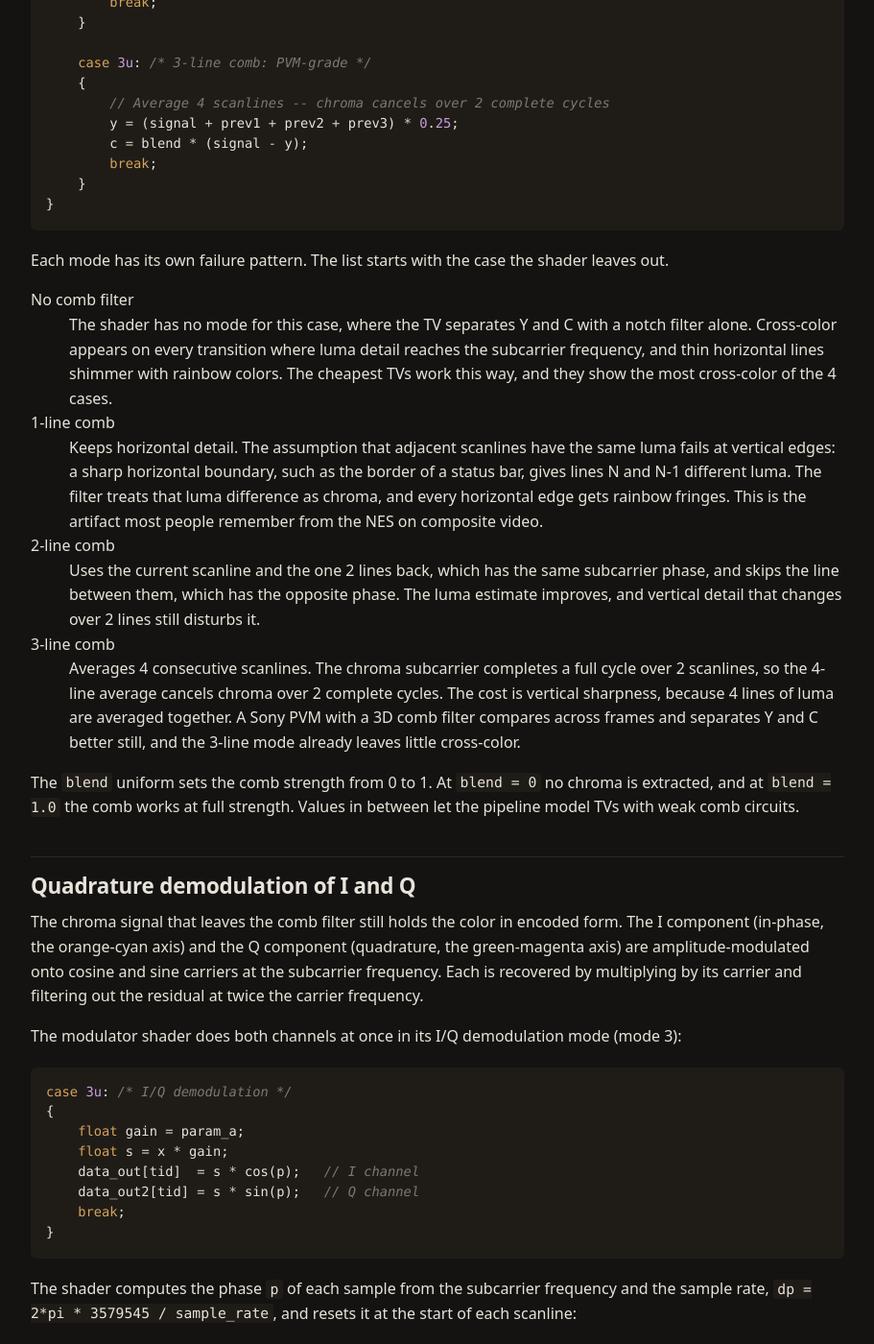
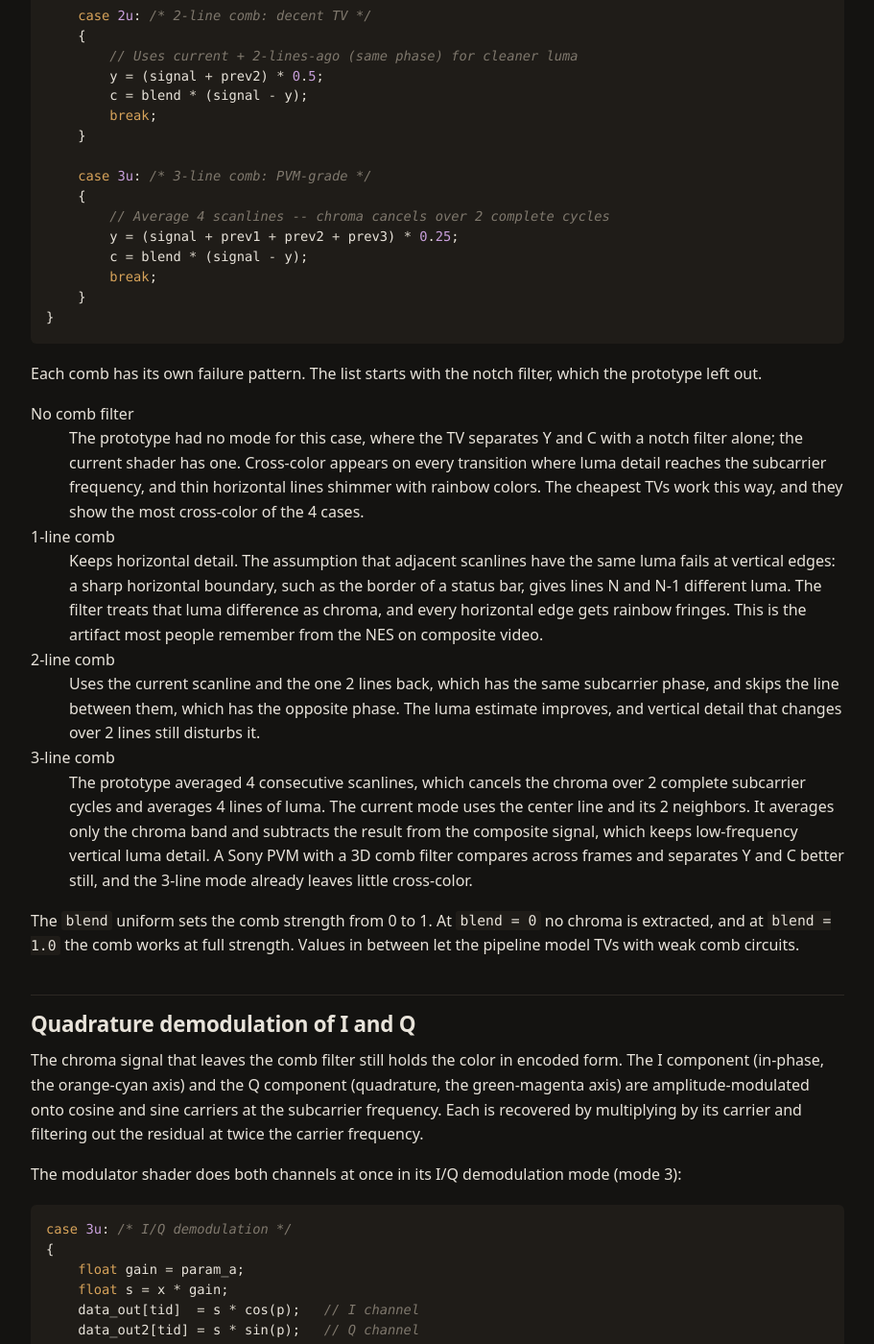
Before and after one commit to yaglo/mynes-web, a Jekyll site: the page built from _posts/2026-09-19-separating-colors.md, in a window 1280 px wide and 1400 px high, scrolled down 1369 px. Shown: the whole window at 96% size, without its empty margins (184-1095 px from the left). Built offline with Jekyll 4.4.1, drawn with Linux system fonts in a browser that asks for light colours; some of the changed text lies outside the part shown.

Commit message:
Mark Part 5's shader code as the prototype and cut its filler section
The post described the prototype's comb modes as the current shader:
the 3-line comb that averaged 4 scanlines is now the center line and
its 2 neighbors, and a notch mode exists. A dated line at the top lists
the current modes, and the 3-line entry says what changed. The mode
count now matches the code it quotes. The section on radio signal
processing held no MyNES fact and ended on a from-waveform-to-screen
sweep.

````diff
--- a/_posts/2026-09-19-separating-colors.md
+++ b/_posts/2026-09-19-separating-colors.md
@@ -9,6 +9,8 @@
 description: "Stages 6 and 7 of the MyNES GPU pipeline: the comb filter modes, I/Q demodulation, chroma bandwidth and dot crawl."
 source: "docs/blog/05-separating-colors.md"
 ---
+
+Updated 2026-09-23: the shader code in this post is from the prototype. The current shader has a horizontal notch, a 2-line (1H) comb, an adaptive 3-line comb, a 3-line (2H) comb and a bypass, and its 3-line comb uses the center line and its 2 neighbors.
 
 [Part 4]({{ '/blog/fourteen-stages/' | relative_url }}) listed the 14 stages of the GPU pipeline, and this part covers stages 6 and 7. They separate luma from chroma, demodulate the chroma and limit its bandwidth. These 2 stages produce most of the artifacts people associate with "the NES look".
 
@@ -29,7 +31,7 @@
 
 ## Comb filter modes in the shader
 
-The shader implements 4 modes, each modeling a different class of TV hardware:
+The prototype shader had 4 modes, a bypass for S-Video and 3 comb filters, each modeling a different class of TV hardware:
 
 ```glsl
 switch (mode) {
@@ -65,10 +67,10 @@
 }
 ```
 
-Each mode has its own failure pattern. The list starts with the case the shader leaves out.
+Each comb has its own failure pattern. The list starts with the notch filter, which the prototype left out.
 
 No comb filter
-: The shader has no mode for this case, where the TV separates Y and C with a notch filter alone. Cross-color appears on every transition where luma detail reaches the subcarrier frequency, and thin horizontal lines shimmer with rainbow colors. The cheapest TVs work this way, and they show the most cross-color of the 4 cases.
+: The prototype had no mode for this case, where the TV separates Y and C with a notch filter alone; the current shader has one. Cross-color appears on every transition where luma detail reaches the subcarrier frequency, and thin horizontal lines shimmer with rainbow colors. The cheapest TVs work this way, and they show the most cross-color of the 4 cases.
 
 1-line comb
 : Keeps horizontal detail. The assumption that adjacent scanlines have the same luma fails at vertical edges: a sharp horizontal boundary, such as the border of a status bar, gives lines N and N-1 different luma. The filter treats that luma difference as chroma, and every horizontal edge gets rainbow fringes. This is the artifact most people remember from the NES on composite video.
@@ -77,7 +79,7 @@
 : Uses the current scanline and the one 2 lines back, which has the same subcarrier phase, and skips the line between them, which has the opposite phase. The luma estimate improves, and vertical detail that changes over 2 lines still disturbs it.
 
 3-line comb
-: Averages 4 consecutive scanlines. The chroma subcarrier completes a full cycle over 2 scanlines, so the 4-line average cancels chroma over 2 complete cycles. The cost is vertical sharpness, because 4 lines of luma are averaged together. A Sony PVM with a 3D comb filter compares across frames and separates Y and C better still, and the 3-line mode already leaves little cross-color.
+: The prototype averaged 4 consecutive scanlines, which cancels the chroma over 2 complete subcarrier cycles and averages 4 lines of luma. The current mode uses the center line and its 2 neighbors. It averages only the chroma band and subtracts the result from the composite signal, which keeps low-frequency vertical luma detail. A Sony PVM with a 3D comb filter compares across frames and separates Y and C better still, and the 3-line mode already leaves little cross-color.
 
 The `blend` uniform sets the comb strength from 0 to 1. At `blend = 0` no chroma is extracted, and at `blend = 1.0` the comb works at full strength. Values in between let the pipeline model TVs with weak comb circuits.
 
@@ -133,12 +135,6 @@
 
 Phosphor decay and visual integration can soften the frame-to-frame structure, but CRTs do not all cancel dot crawl. The result depends on source timing, decoder separation, phosphor response, scene motion and viewing conditions. Temporal comb filtering is a separate operation in the receiver, and its effect should not be attributed to phosphor persistence.
 
-## NTSC decoding and radio signal processing
-
-Quadrature amplitude modulation, comb filtering and FIR bandwidth limiting are the same techniques used in AM and FM radio, telecommunications and radar signal processing. NTSC carries its picture by amplitude modulation, as AM radio carries sound. The 3.579545 MHz subcarrier is a carrier frequency, and the I and Q channels are quadrature components. The comb filter is a spatial FIR that uses known phase relationships.
-
-The NES PPU outputs a baseband composite video waveform, and the RF modulator then places that signal on a radio-frequency carrier. Everything that happens between that waveform and the colors on screen is signal processing, and every imperfection in that processing appears on screen as an artifact.
-
 ## Limitations
 
 The current renderer keeps the phase alternation and models the afterglow of each channel in linear light. Its decay is sampled once per frame and approximates P22 phosphor without a measured P22 impulse response. Some diagnostic stills average 2 frames, and the videos on the archived [Showcase page]({{ '/archive/showcase/' | relative_url }}) keep the individual phases of consecutive frames. The [GPU pipeline reference in the code repository](https://github.com/yaglo/mynes/blob/master/docs/gpu-pipeline-reference.md) lists the implemented stages and their limits.
````
